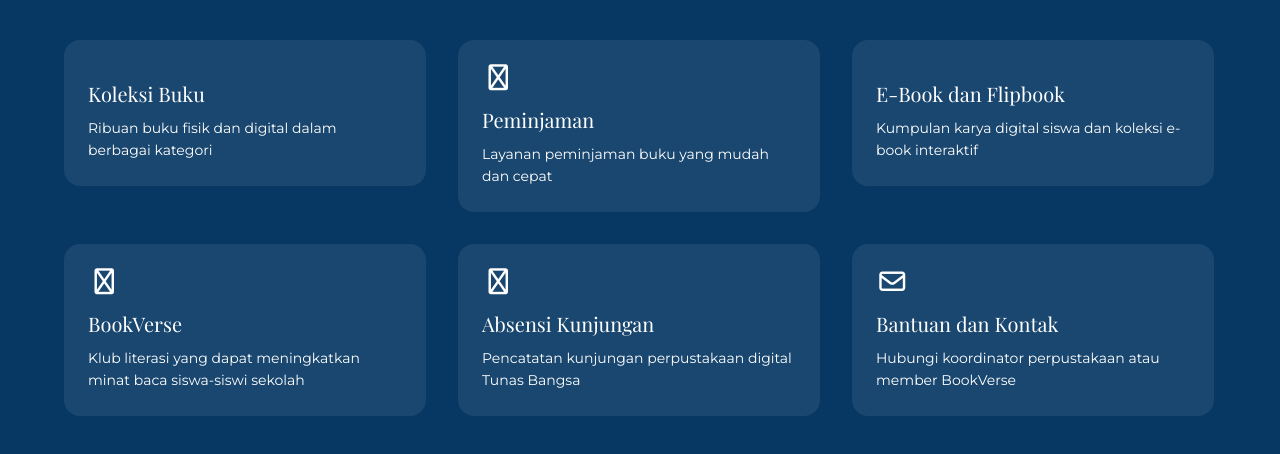
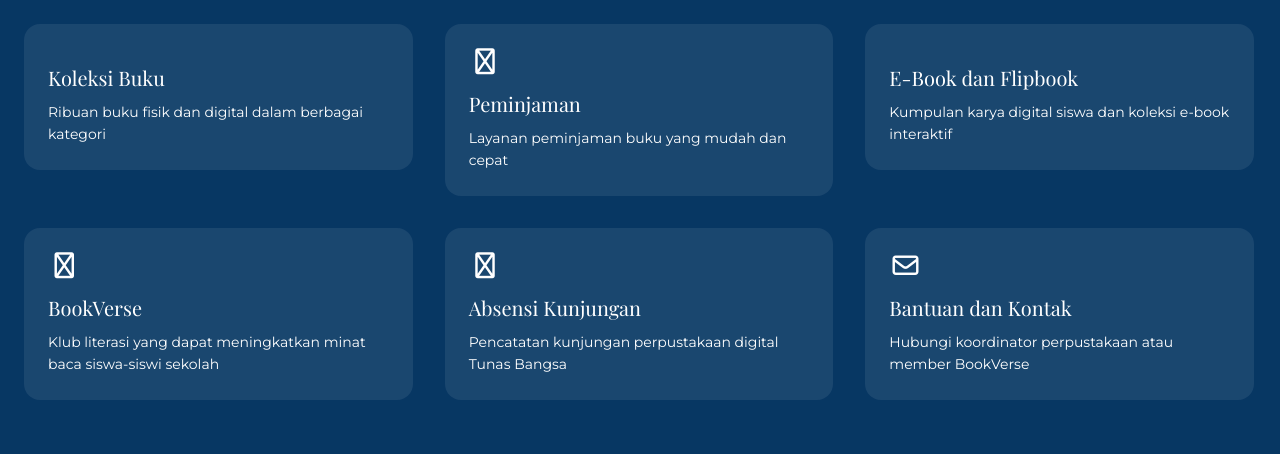
Before and after one commit to derrickhartana/embedlibrarysys, a plain HTML site: page index.html in a window 1280 px wide. Drawn offline with nearby package versions, Linux system fonts and the light colour scheme; some icons are missing.

Commit message:
Update index.html

```diff
--- a/index.html
+++ b/index.html
@@ -24,9 +24,11 @@
 
 /* SECTION */
 .services {
-  max-width: 1200px;
-  margin: 40px auto;
-  padding: 0 24px;
+  min-height: 100vh; /* minimal full screen, tapi bisa lebih tinggi */
+  padding: 24px;
+  display: flex;
+  flex-direction: column;
+  justify-content: flex-start; /* agar konten tetap mulai dari atas */
 }
 
 /* FLEX GRID */
```
